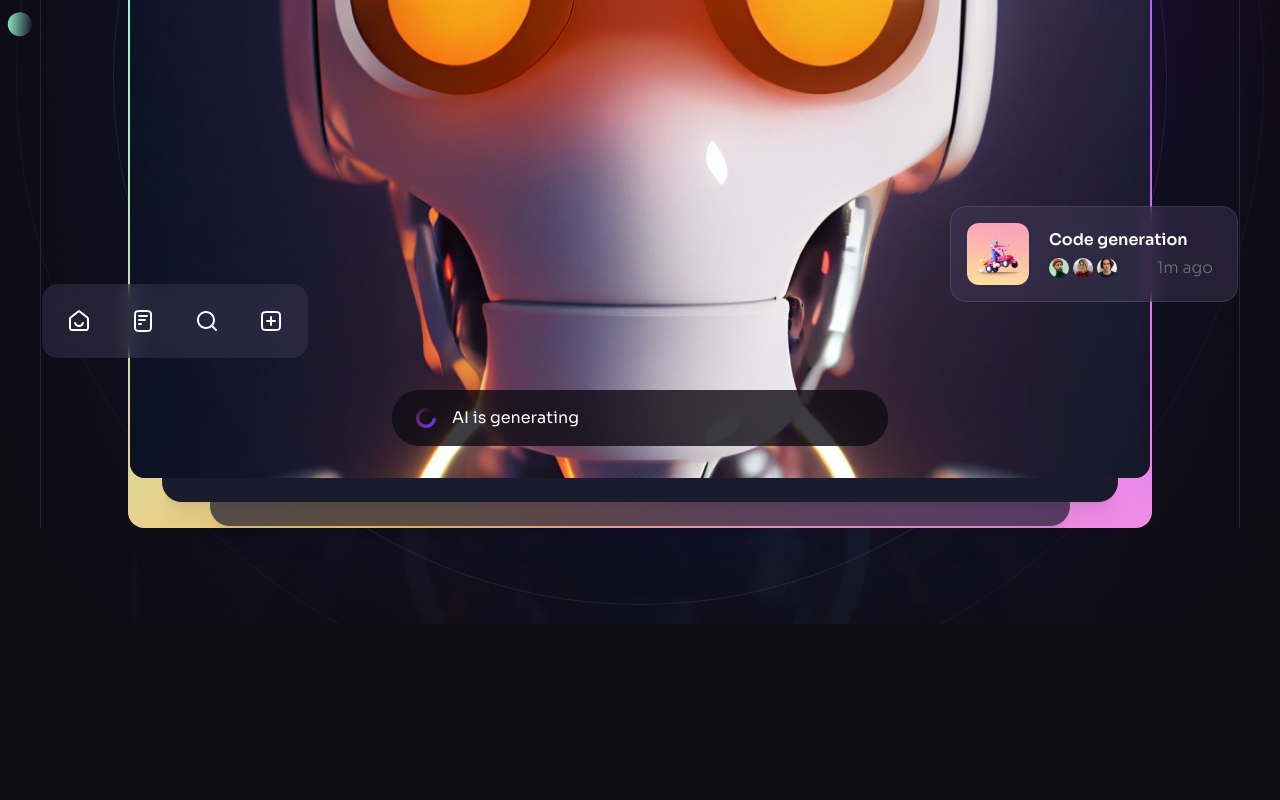
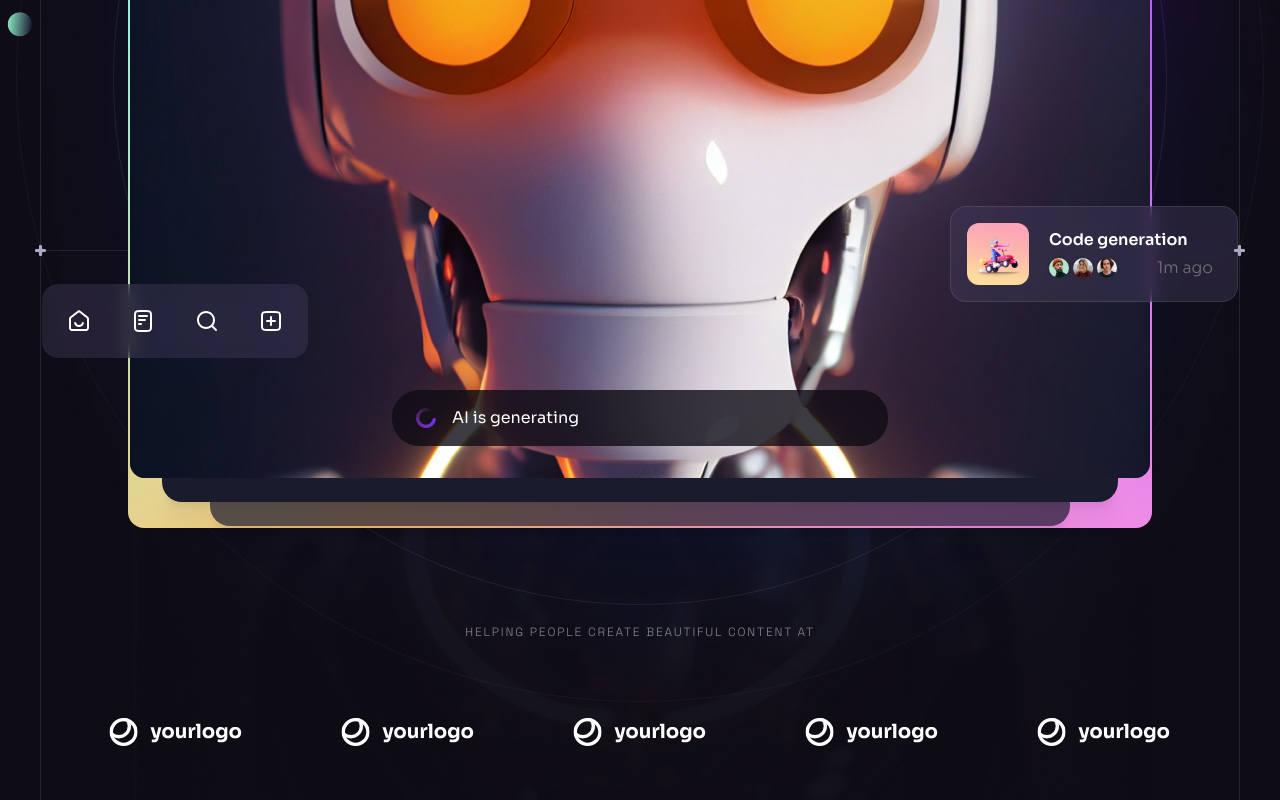
Before and after one commit to j-pcgoncalves/brainwave_landing, a React (Vite) app: page / in a window 1280 px wide. Shown: the part 634-1434 px from the top of the page. Before the commit the page ends 1258 px from the top, so only its background shows below. Built offline with nearby package versions, Linux system fonts and the light colour scheme.

Commit message:
finish hero section styling, create list of company logos

```diff
--- a/src/assets/index.js
+++ b/src/assets/index.js
@@ -5,6 +5,7 @@ import homeSmile from "./home-smile.svg";
 import file02 from "./file-02.svg";
 import searchMd from "./search-md.svg";
 import plusSquare from "./plus-square.svg";
+import yourlogo from "./yourlogo.svg";
 
 import curve from "./hero/curve.png";
 import robot from "./hero/robot.jpg";
@@ -30,4 +31,5 @@ export {
     notification2,
     notification3,
     notification4,
+    yourlogo,
 }
--- /dev/null
+++ b/src/components/CompanyLogos.jsx
@@ -0,0 +1,23 @@
+import { companyLogos } from "../constants";
+
+const CompanyLogos = ({ className }) => {
+    return (
+        <div className={className}>
+            <h5 className="tagline mb-6 text-center text-n-1/50">
+                Helping people create beautiful content at
+            </h5>
+            <ul className="flex">
+                {companyLogos.map((logo, index) => (
+                    <li
+                        className="flex items-center justify-center flex-1 h-[8.5rem]"
+                        key={index}
+                    >
+                        <img src={logo} width={134} height={28} alt={logo} />
+                    </li>
+                ))}
+            </ul>
+        </div>
+    )
+}
+
+export default CompanyLogos;
--- a/src/components/Hero.jsx
+++ b/src/components/Hero.jsx
@@ -6,7 +6,8 @@ import Generating from "./Generating";
 import { ScrollParallax } from "react-just-parallax";
 import { heroIcons } from "../constants";
 import Notification from "./Notification";
-import { BackgroundCircles, Gradient } from "./design/Hero";
+import { BackgroundCircles, BottomLine, Gradient } from "./design/Hero";
+import CompanyLogos from "./CompanyLogos";
 
 const Hero = () => {
     const parallaxRef = useRef(null);
@@ -90,7 +91,11 @@ const Hero = () => {
 
                     <BackgroundCircles />
                 </div>
+
+                <CompanyLogos className="hidden relative z-10 mt-20 lg:block" />
             </div>
+
+            <BottomLine />
         </Section>
     )
 }
--- a/src/components/design/Hero.jsx
+++ b/src/components/design/Hero.jsx
@@ -1,11 +1,22 @@
 import { useEffect, useState } from "react"
 import { MouseParallax } from "react-just-parallax"
+import PlusSvg from "../../assets/svg/PlusSvg"
 
 export const Gradient = () => {
     return (
         <>
             <div className="relative z-1 h-6 mx-2.5 bg-n-11 shadow-xl rounded-b-[1.25rem] lg:h-6 lg:mx-8" />
             <div className="relative z-1 h-6 mx-6 bg-n-11/70 shadow-xl rounded-b-[1.25rem] lg:h-6 lg:mx-20" />
+        </>
+    )
+}
+
+export const BottomLine = () => {
+    return (
+        <>
+            <div className="hidden absolute top-[55.25rem] left-10 right-10 h-0.25 bg-n-6 pointer-events-none xl:block" />
+            <PlusSvg className="hidden absolute top-[54.9375rem] left-[2.1875rem] z-2 pointer-events-none xl:block" />
+            <PlusSvg className="hidden absolute top-[54.9375rem] right-[2.1875rem] z-2 pointer-events-none xl:block" />
         </>
     )
 }
--- a/src/constants/index.js
+++ b/src/constants/index.js
@@ -5,7 +5,8 @@ import {
     notification3,
     notification4,
     plusSquare,
-    searchMd
+    searchMd,
+    yourlogo
 } from "../assets";
 
 export const navigation = [
@@ -46,3 +47,5 @@ export const navigation = [
 export const heroIcons = [homeSmile, file02, searchMd, plusSquare];
 
 export const notificationImages = [notification4, notification3, notification2];
+
+export const companyLogos = [yourlogo, yourlogo, yourlogo, yourlogo, yourlogo];
```
Also changed, not shown: src/assets/yourlogo.svg (added).
